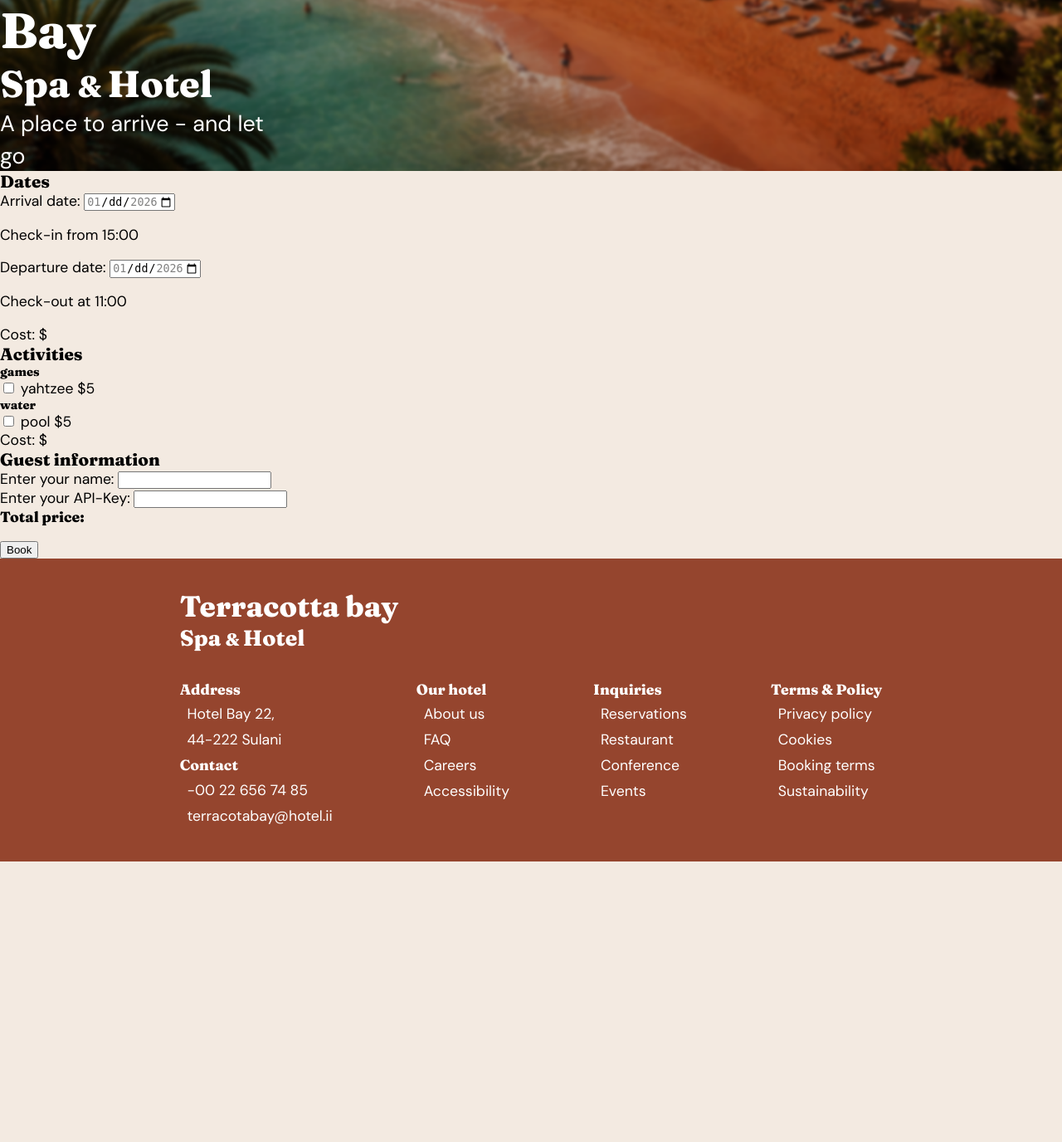
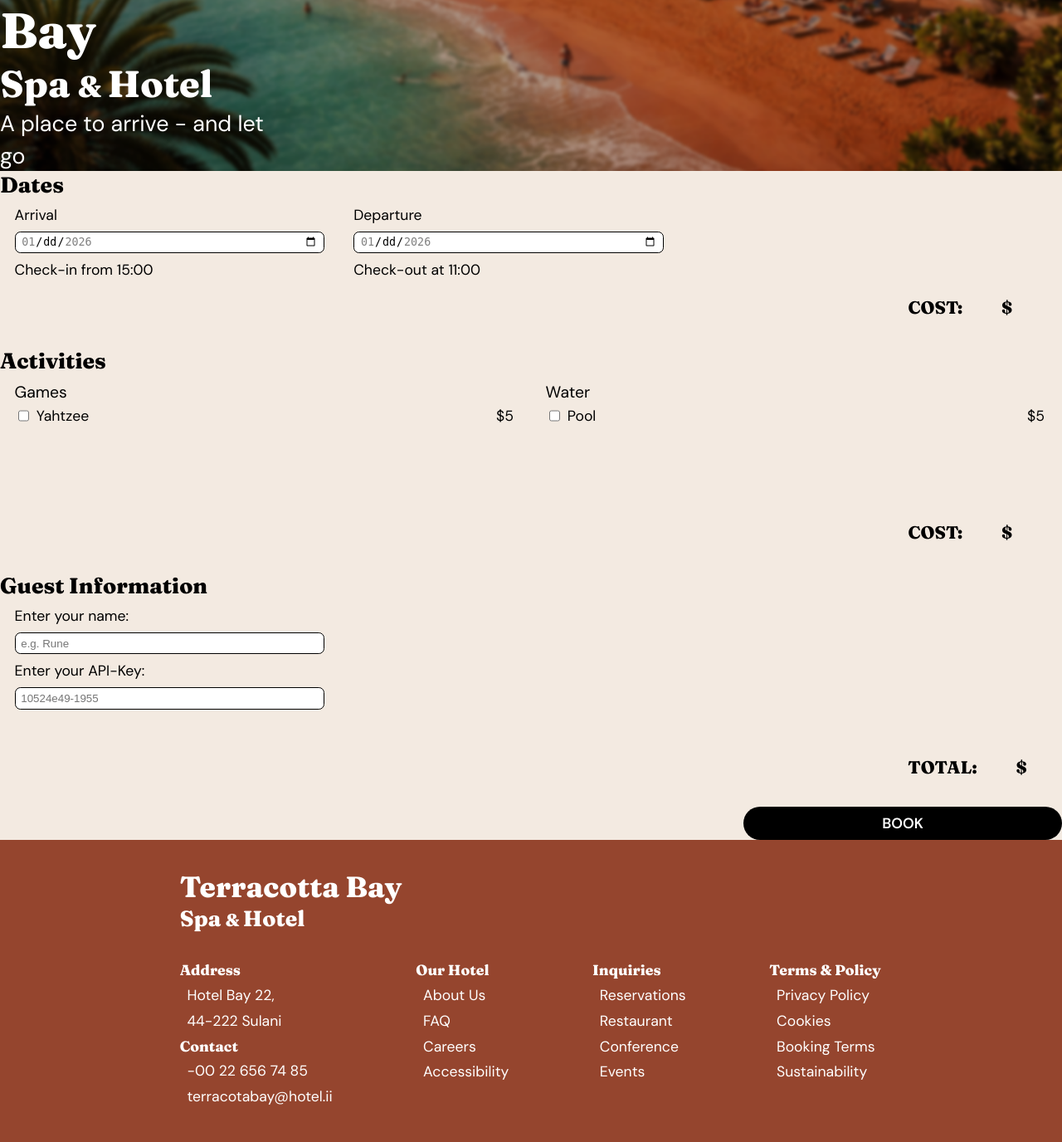
Before and after one commit to LKotlinska/yrgopelag_2025, a PHP site: template view/booking-form.php in a window 1280 px wide. Shown: the part 594-1970 px from the top of the page at 83% size. Before the commit the page ends 1632 px from the top, so only its background shows below. Run offline with PHP 8.4, Linux system fonts and the light colour scheme; the template is opened without the code that fills it, so the values that code supplies are empty; data comes from the database, SQL or seed files in the repository.

Commit message:
Styles and structure for room page and booking form

```diff
--- a/src/styles/style.css
+++ b/src/styles/style.css
@@ -6,6 +6,7 @@
   --light-button: #ffffff;
   --cta-color: #000000;
   --font-color: #252525;
+  --accent-light-color: #a09795;
 }
 * {
   box-sizing: border-box;
@@ -51,16 +52,21 @@ h3,
 h4,
 h5,
 h6,
-.footer-container dl {
+.footer-container dl,
+.cost-display {
   font-family: "Fraunces", serif;
   font-optical-sizing: auto;
   font-weight: 800;
   font-style: normal;
+  text-transform: capitalize;
+}
+.btn,
+.cost-display {
+  text-transform: uppercase;
 }
 .btn {
   color: var(--light-font);
   background-color: var(--cta-color);
-  text-transform: uppercase;
   padding: 0.5em 1em;
   border-radius: 2em;
   border: none;
@@ -68,6 +74,12 @@ h6,
   font-size: 1em;
   margin: auto 0 0 0;
   cursor: pointer;
+}
+
+.book-btn {
+  width: 30%;
+  align-self: flex-end;
+  margin-top: 2em;
 }
 .light {
   grid-column-start: 1;
@@ -106,10 +118,6 @@ h6,
 }
 .slogan {
   font-size: 0.9em;
-}
-.site-logo h1,
-.site-logo h2 {
-  text-transform: capitalize;
 }
 .logo-sub {
   display: block;
@@ -167,7 +175,7 @@ h6,
 .include-item {
   display: flex;
   align-items: center;
-  gap: 0.5em;
+  margin: 0;
   padding-left: 1em;
   text-transform: capitalize;
 }
@@ -178,22 +186,118 @@ h6,
 .anchor-item h3 {
   font-size: 1.8em;
 }
-.main-r-info h3 {
-  text-transform: capitalize;
+/* ---- ROOM PAGE ---- */
+.r-page {
+  background-color: #252525;
 }
-/* ---- ROOM PAGE ---- */
+.room-container {
+  display: flex;
+  gap: 5em;
+  width: 80%;
+  margin: 0 auto;
+}
+.calendar,
+.room-card {
+  padding: 2.5em;
+  background-color: var(--primary-color);
+  height: max-content;
+}
+.room-header,
+.room-img {
+  width: 100%;
+}
 .room-card section {
   padding: 0;
 }
-.room-card header {
+.room-header,
+#booking-form,
+.date-item,
+.guest-info {
   display: flex;
   flex-direction: column;
 }
-.room-img {
-  width: 400px;
-  height: 400px;
+.room-desc {
+  margin-bottom: 2em;
 }
-
+/* ---- FORM ---- */
+.form-section h2 {
+  margin-bottom: 0.35em;
+}
+.date-select,
+.feature-container {
+  gap: 2em;
+}
+.date-select {
+  display: flex;
+}
+.date-item,
+.guest-info {
+  gap: 0.5em;
+  width: 30%;
+}
+.cost-display {
+  text-align: end;
+  font-size: 1.2em;
+  margin-top: 1em;
+}
+.cost-display span:first-child {
+  margin-right: 2em;
+}
+.feature-container {
+  display: grid;
+  grid-template-columns: 1fr 1fr;
+  grid-template-rows: 1fr 1fr;
+}
+.category-name {
+  font-size: 1.1em;
+}
+.feature-name {
+  /* For capitalizing first letter */
+  display: inline-block;
+}
+.feature-name::first-letter,
+.category-name {
+  text-transform: capitalize;
+}
+.feature-items {
+  display: flex;
+  padding: 0.25em 0;
+  border-bottom: 1px solid var(--accent-light-color);
+  gap: 0.35em;
+}
+.feature-items:last-child {
+  border-bottom: none;
+}
+.feature-price {
+  margin-right: 0.2em;
+}
+.guest-info {
+  margin-bottom: 0.5em;
+}
+.guest-info:last-of-type {
+  margin-bottom: 0;
+}
+.form-section {
+  padding: 0.5em 1em;
+  margin-bottom: 1.5em;
+}
+/* ---- FORM INPUTS ----*/
+input[type="date"],
+input[type="text"] {
+  height: 2em;
+  width: 100%;
+  padding: 0 0.5em;
+  border: 1px solid var(--cta-color);
+  border-radius: 0.5em;
+}
+input[type="checkbox"] {
+  accent-color: var(--secondary-color);
+}
+.feature-items label {
+  display: flex;
+  width: 100%;
+  justify-content: space-between;
+}
 .available {
   background-color: rgb(232, 207, 255);
 }
--- a/view/booking-form.php
+++ b/view/booking-form.php
@@ -8,10 +8,14 @@ $query = $database->query('SELECT * FROM rooms');
 $rooms = $query->fetchAll(PDO::FETCH_ASSOC);
 
 ?>
+
 <form method="POST" id="booking-form" action="../src/backend/bookings.php">
-    <h3>Dates</h3>
+    <h2>Dates</h2>
+    <div class="form-section">
+        <div class="date-select">
+            <div class="date-item">
                 <label for="arrival_date">
-        Arrival date:
+                    Arrival
                 </label>
                 <input
                     type="date"
@@ -19,11 +23,12 @@ $rooms = $query->fetchAll(PDO::FETCH_ASSOC);
                     name="arrival_date"
                     min="2026-01-01"
                     max="2026-01-31"
-        required><br>
-    <p>Check-in from 15:00</p>
-
+                    required>
+                <span>Check-in from 15:00</span>
+            </div>
+            <div class="date-item">
                 <label for="departure_date">
-        Departure date:
+                    Departure
                 </label>
                 <input
                     type="date"
@@ -31,15 +36,18 @@ $rooms = $query->fetchAll(PDO::FETCH_ASSOC);
                     name="departure_date"
                     min="2026-01-01"
                     max="2026-01-31"
-        required><br>
-    <p>Check-out at 11:00</p>
-    <div>
+                    required>
+                <span>Check-out at 11:00</span>
+            </div>
+        </div>
+        <div class="cost-display">
             <span>Cost: </span><span>$ <span id="room-cost"></span></span>
+        </div>
     </div>
 
     <!-- Features information -->
-    <h3>Activities</h3>
-
+    <h2>Activities</h2>
+    <div class="form-section">
         <?php
         $groupedFeatures = [];
         foreach ($featuresInfo as $feature) :
@@ -47,55 +55,64 @@ $rooms = $query->fetchAll(PDO::FETCH_ASSOC);
             $groupedFeatures[$category][] = $feature;
         endforeach;
         ?>
-
+        <div class="feature-container">
             <?php foreach ($groupedFeatures as $category => $features) : ?>
-        <h5 class="category-name"><?= $category === 'hotel-specific' ? 'spa' : $category; ?></h5>
-
+                <div class="feature-card">
+                    <span class="category-name"><?= $category === 'hotel-specific' ? 'spa' : $category; ?></span>
                     <?php foreach ($features as $feature) : ?>
+                        <div class="feature-items">
                             <input
                                 type="checkbox"
                                 name="feature_ids[]"
                                 id="feature_<?= $feature['id']; ?>"
                                 value="<?= $feature['id']; ?>">
-
                             <label for="feature_<?= $feature['id']; ?>">
-                <span>
+                                <span class="feature-name">
                                     <?php echo $feature['name']; ?>
                                 </span>
-                <span>
+                                <span class="feature-price">
                                     $<?= $feature['price']; ?>
                                 </span>
                             </label>
-            <br>
+                        </div>
                     <?php endforeach; ?>
+                </div>
             <?php endforeach; ?>
 
-    <div>
+        </div>
+
+        <div class="cost-display">
             <span>Cost: </span><span>$ <span id="room-cost"></span></span>
+        </div>
     </div>
 
     <!-- Information about the guest -->
-
-    <h3>Guest information </h3>
+    <h2>Guest information </h2>
+    <div class="form-section">
+        <div class="guest-info">
             <label for="name">
                 Enter your name:
             </label>
             <input type="text"
                 id="name"
                 name="name"
-        required><br>
-
+                placeholder="e.g. Rune"
+                required>
+        </div>
+        <div class="guest-info">
             <label for="api_key">
                 Enter your API-Key:
             </label>
             <input type="text"
                 id="api_key"
                 name="api_key"
-        required><br>
+                placeholder="10524e49-1955"
+                required>
+        </div>
+    </div>
 
-    <div>
-        <h4>Total price:</h4>
-        <p id="price"></p>
+    <div class="cost-display">
+        <span>Total: </span><span>$ <span id="total-cost"></span></span>
     </div>
 
     <input
@@ -104,5 +121,5 @@ $rooms = $query->fetchAll(PDO::FETCH_ASSOC);
         name="room_id"
         value="<?php echo $room['id']; ?>">
 
-    <button type="submit">Book</button>
+    <button class="btn book-btn" type="submit">Book</button>
 </form>
```
Also changed, not shown: room.php (+21 -17 lines). Lines whose indentation alone changed are shown as unchanged.
